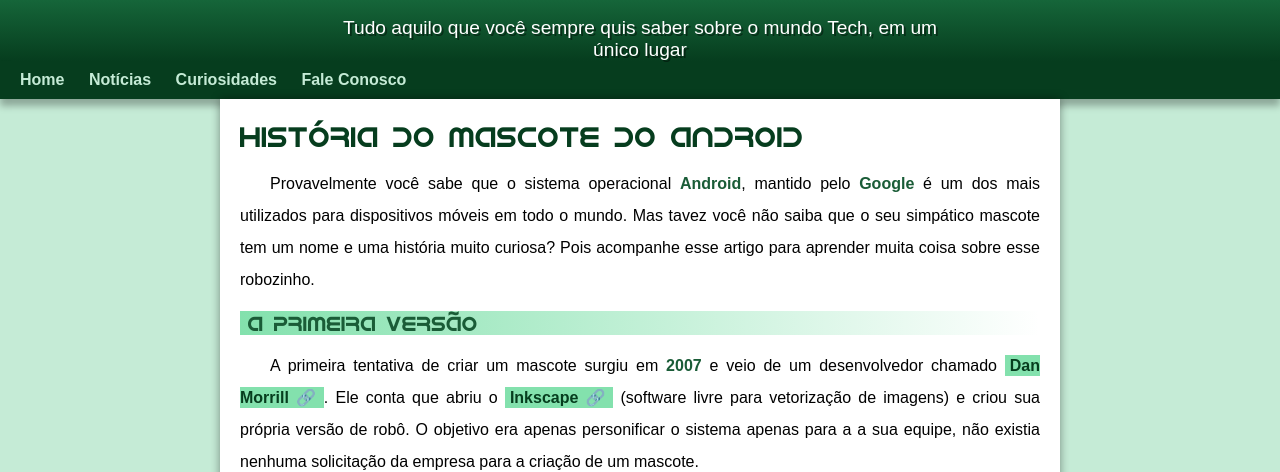
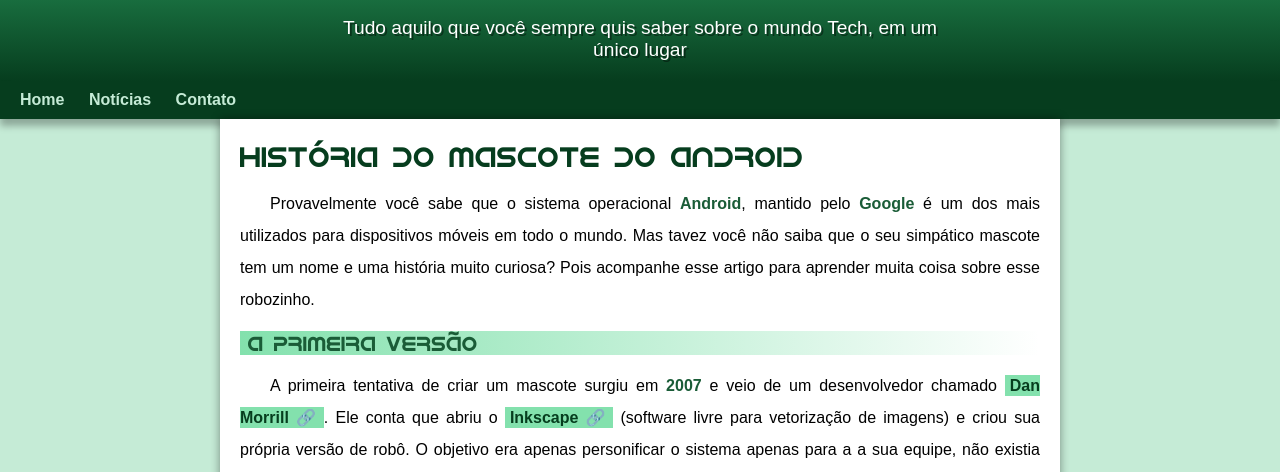
Before and after one commit to SilvaRDev/projeto-android, a plain HTML site: page index.html in a window 1280 px wide. Shown: the part 100-572 px from the top of the page. Drawn offline with Linux system fonts and the light colour scheme.

Commit message:
problema de padding corrigido

```diff
--- a/estilos/style.css
+++ b/estilos/style.css
@@ -56,7 +56,7 @@ header > p {
   margin: auto;
   padding: 0 10px;
   text-shadow: 2px 2px 0px rgba(0, 0, 0, 0.425);
-  margin-bottom: 0px;
+  padding-bottom: 20px;
 }
 
 nav {
--- a/index.html
+++ b/index.html
@@ -15,8 +15,7 @@
   <nav>
     <a href="#">Home</a>
     <a href="#">Notícias</a>
-    <a href="#">Curiosidades</a>
-    <a href="#">Fale Conosco</a>
+    <a href="#">Contato</a>
   </nav>
   <main>
     <article>
```
